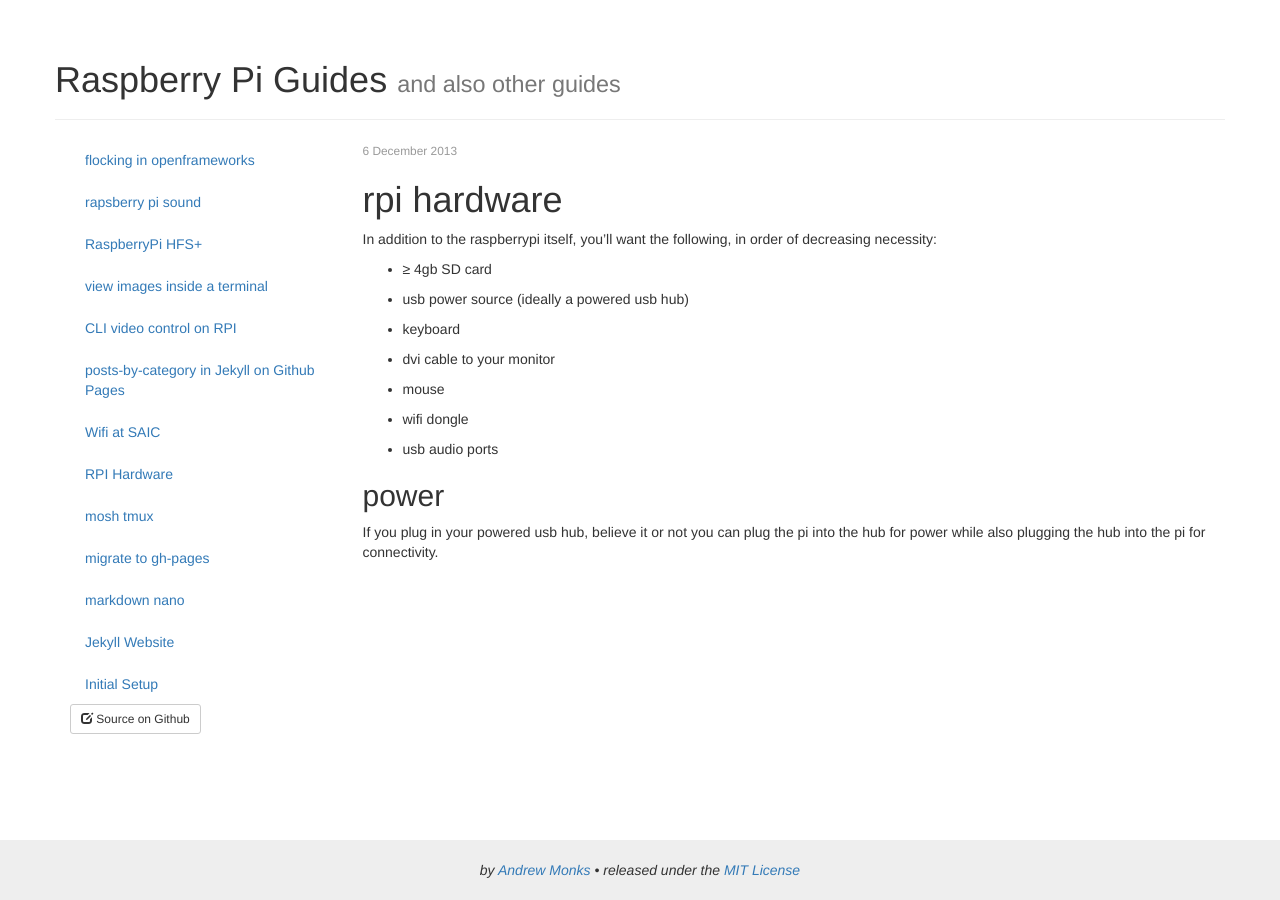
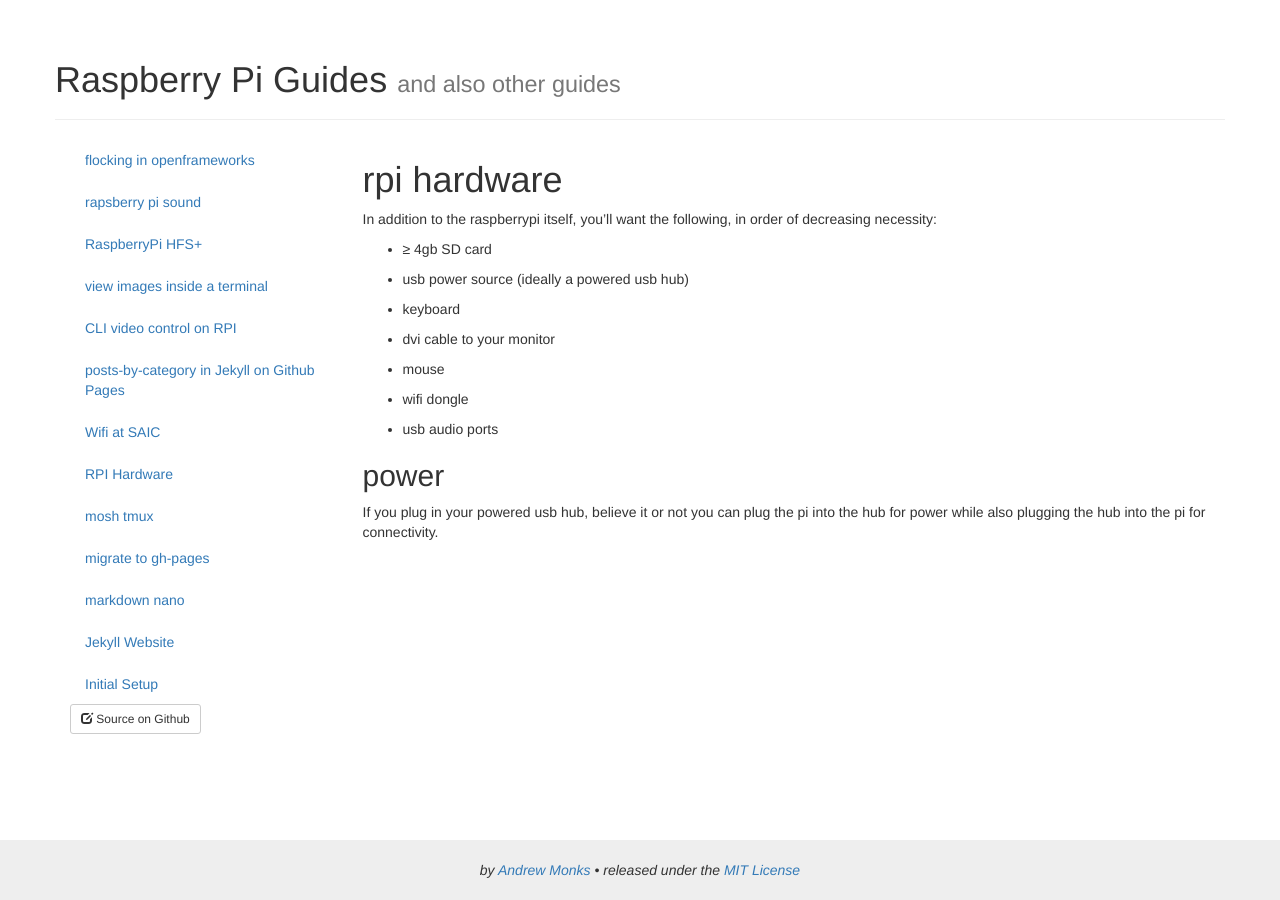
Before and after one commit to amonks/rpi-setup, a Jekyll site: the page built from _posts/2013-12-6-rpi-hardware.md, in a window 1280 px wide. Built offline with Jekyll 4.4.1, drawn with Linux system fonts in a browser that asks for light colours; nearby versions of some CDN libraries.

```diff
--- a/_layouts/default.html
+++ b/_layouts/default.html
@@ -70,9 +70,6 @@
 			</div>
 
 			<div id="main" class="content col-md-9">
-				<small id="date">
-					{{ page.date | date: "%-d %B %Y" }}
-				</small>
 				{{ content }}
 			</div>
 		</div>
--- a/assets/style.css
+++ b/assets/style.css
@@ -25,11 +25,6 @@
 	height: 60px;
 }
 
-#date {
-	color: #999;
-	text-align: right;
-}
-
 pre.prettyprint {
 	padding: 9.5px !important;
 	border: 1px solid #ccc !important;
```
